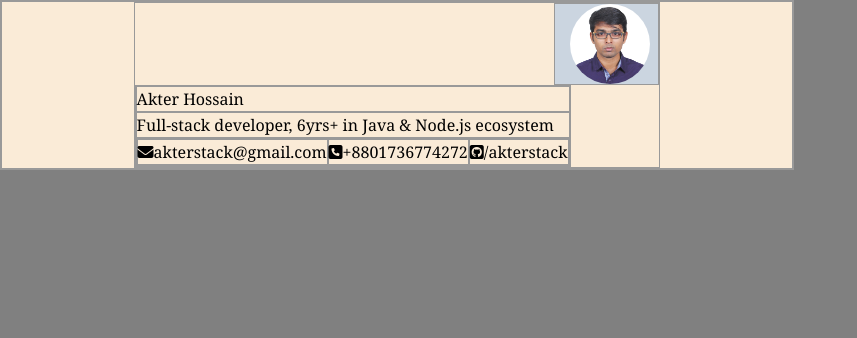
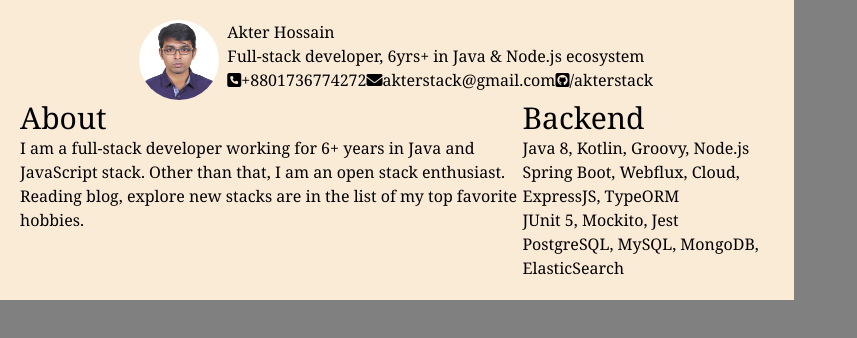
Before and after one commit to akterstack/rezume, a React app: page / in a window 1280 px wide. Shown: the top 338 px of the page, without its empty margins (0-857 px from the left). Built offline with nearby package versions, Linux system fonts and the light colour scheme.

Commit message:
implement basic content and sidebar column

```diff
--- a/src/assets/base.css
+++ b/src/assets/base.css
@@ -12,16 +12,15 @@ body {
 }
 
 div {
-  border: 1px solid #999999;
+  /*border: 1px solid #999999;*/
 }
 
 #main > div {
   background-color: antiquewhite;
+  @apply .p-5;
 }
 
 #avatar {
   @apply .w-1/5;
-  @apply .bg-gray-400;
-  @apply .ml-auto;
   @apply .pr-2;
 }
--- /dev/null
+++ b/src/components/About.tsx
@@ -0,0 +1,14 @@
+import React from 'react';
+
+export function About() {
+  return (
+    <div>
+      <div className="text-3xl">About</div>
+      <p>
+        I am a full-stack developer working for 6+ years in Java and JavaScript
+        stack. Other than that, I am an open stack enthusiast. Reading blog,
+        explore new stacks are in the list of my top favorite hobbies.
+      </p>
+    </div>
+  );
+}
--- /dev/null
+++ b/src/components/BackendSkill.tsx
@@ -0,0 +1,15 @@
+import React from 'react';
+
+export function BackendSkill() {
+  return (
+    <div>
+      <div className="text-3xl">Backend</div>
+      <ul>
+        <li>Java 8, Kotlin, Groovy, Node.js</li>
+        <li>Spring Boot, Webflux, Cloud, ExpressJS, TypeORM</li>
+        <li>JUnit 5, Mockito, Jest</li>
+        <li>PostgreSQL, MySQL, MongoDB, ElasticSearch</li>
+      </ul>
+    </div>
+  );
+}
--- a/src/components/Masthead.tsx
+++ b/src/components/Masthead.tsx
@@ -3,7 +3,7 @@ import { masthead } from '../data';
 
 export function Masthead() {
   return (
-    <div className="flex flex-wrap w-2/3 mt-0 mx-auto">
+    <div className="flex w-9/12 mt-0 mx-auto">
       <div id="avatar" className="flex justify-end">
         <img
           className="w-20 h-20 rounded-full justify-right"
@@ -17,13 +17,13 @@ export function Masthead() {
           {masthead.role}, {masthead.experienceNote}
         </div>
         <div className="flex flex-wrap">
+          <div className="phone">
+            <i className="fas fa-phone-square" />
+            {masthead.phone}
+          </div>
           <div className="email">
             <i className="fas fa-envelope" />
             {masthead.email}
-          </div>
-          <div className="phone">
-            <i className="fas fa-phone-square" />
-            {masthead.phone}
           </div>
           <div className="github">
             <i className="fab fa-github-square" />
--- a/src/components/index.ts
+++ b/src/components/index.ts
@@ -1 +1,3 @@
+export * from './About';
+export * from './BackendSkill';
 export * from './Masthead';
--- a/src/index.html
+++ b/src/index.html
@@ -13,7 +13,7 @@
   <link href="https://fonts.googleapis.com/css?family=Roboto:400,700,900&display=swap" rel="stylesheet">
 </head>
 <body>
-<div id="main" class="flex flex-wrap"></div>
+<div id="main"></div>
 <!--<div id="main" class="flex flex-wrap"></div>-->
 </body>
 </html>
--- a/src/index.tsx
+++ b/src/index.tsx
@@ -1,6 +1,6 @@
 import React from 'react';
 import { render } from 'react-dom';
-import { Masthead } from '@/components';
+import { About, BackendSkill, Masthead } from '@/components';
 
 import './assets/base.css';
 import './assets/print.css';
@@ -9,6 +9,12 @@ const App = () => {
   return (
     <div className="flex flex-wrap w-full mx-auto">
       <Masthead />
+      <div id="content" className="flex w-2/3">
+        <About />
+      </div>
+      <div id="sidebar" className="flex w-1/3">
+        <BackendSkill />
+      </div>
     </div>
   );
 };
```
